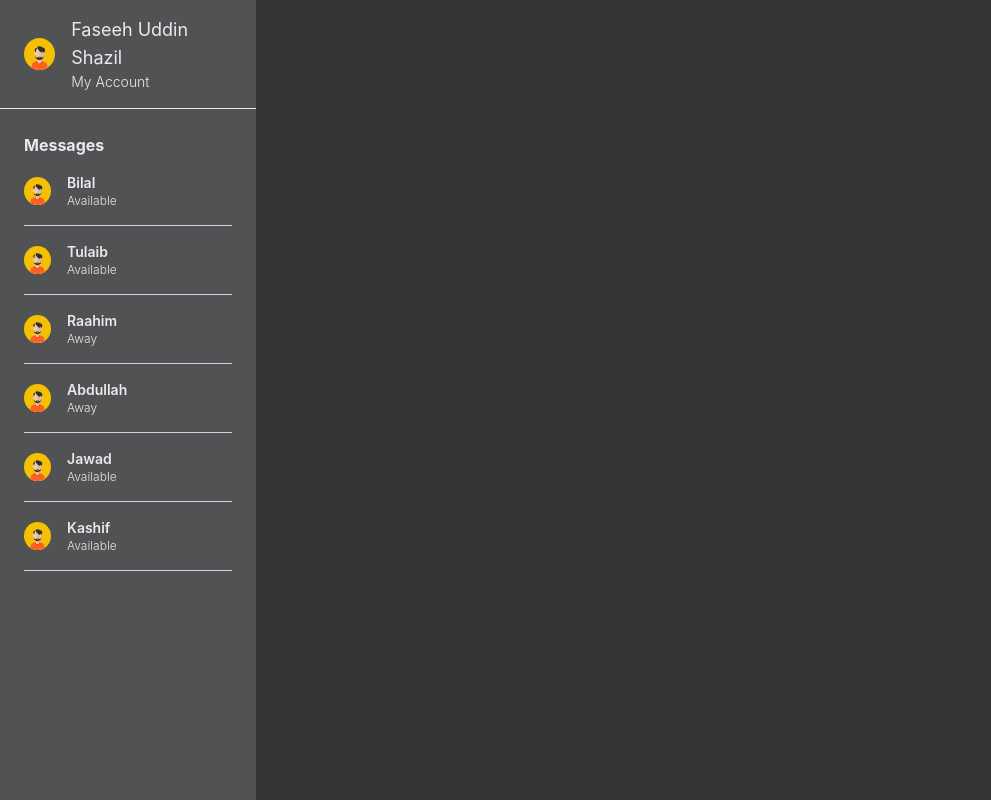
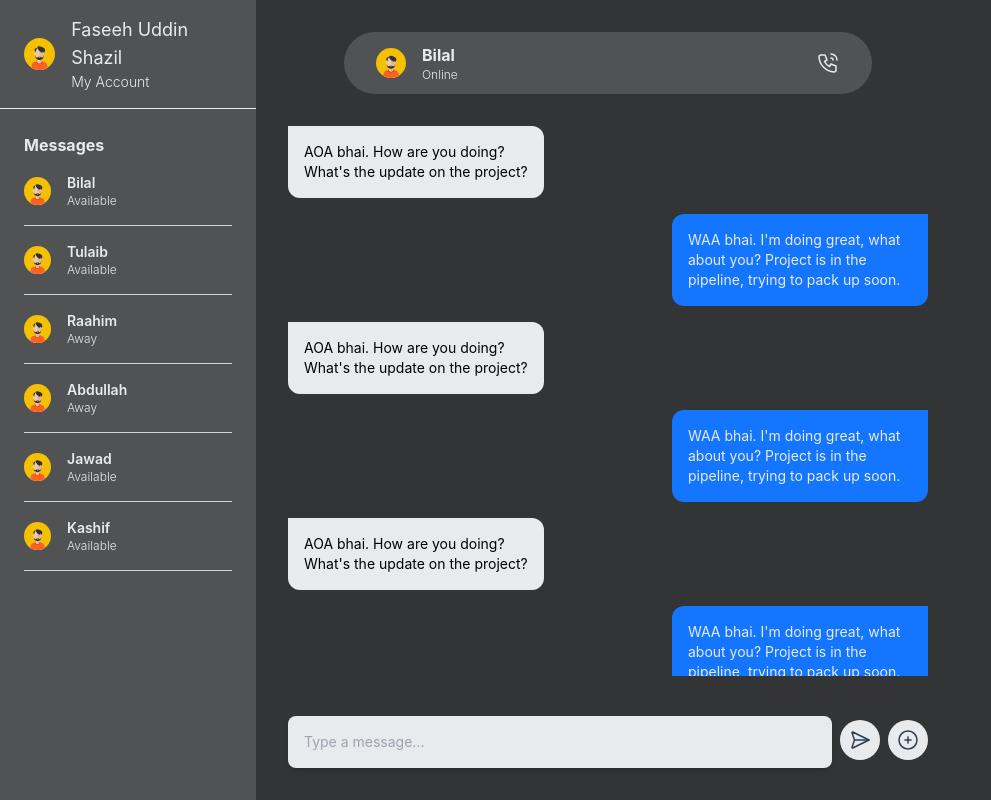
Before and after one commit to Faseeh-Uddin/chat-app-mern, a React (Create React App) app in the folder client/: page / in a window 1280 px wide. Shown: the whole page, without its empty margins (0-991 px from the left). Built offline with nearby package versions, Linux system fonts and the light colour scheme.

Commit message:
Added Front-end for chat screen section

```diff
--- a/client/src/App.css
+++ b/client/src/App.css
@@ -28,6 +28,15 @@
   color: #61dafb;
 }
 
+
+/* For Scrollbar Styling */
+/* Works on Firefox */
+* {
+  scrollbar-width: thin;
+  scrollbar-color: #515253 #333435;
+}
+
+/* Works on Chrome, Edge, and Safari */
 @keyframes App-logo-spin {
   from {
     transform: rotate(0deg);
@@ -36,3 +45,17 @@
     transform: rotate(360deg);
   }
 }
+
+*::-webkit-scrollbar {
+  width: 12px;
+}
+
+*::-webkit-scrollbar-track {
+  background: #515253;
+}
+
+*::-webkit-scrollbar-thumb {
+  background-color: #333435;
+  border-radius: 20px;
+  border: 3px solid #515253;
+}
--- a/client/src/components/input.js
+++ b/client/src/components/input.js
@@ -5,23 +5,25 @@ const Input = ({
     name = '',
     type = 'text',
     className = '',
+    inputClassName = '',
     isRequired = true,
     placeholder = '',
     value = '',
     onChange = () => {}
 }) => {
   return (
-    <div className="w-3/4">
+    // <div className="w-3/4">
+    <div className={className}>
       <label
         for={name}
-        class={`block mb-2 text-sm font-medium text-light dark:text-white`}
+        className={`block mb-2 text-sm font-medium text-light dark:text-white`}
       >
         {label}
       </label>
       <input
         type={type}
         id={name}
-        class={`bg-gray-50 border border-gray-300 text-gray-900 text-sm rounded-lg focus:ring-blue-500 focus:border-blue-500 block w-full p-2.5 ${className}`}
+        className={`bg-gray-50 border border-gray-300 text-gray-900 text-sm rounded-lg focus:ring-blue-500 focus:border-blue-500 block w-full p-2.5 ${inputClassName}`}
         placeholder={placeholder}
         required = {isRequired}
         value={value}
--- a/client/src/modules/dashboard.js
+++ b/client/src/modules/dashboard.js
@@ -1,5 +1,7 @@
 import React from "react";
 import Avatar from "../assets/avatar.svg";
+import Input from "../components/input";
+
 const Dashboard = () => {
     const contacts = [
         {
@@ -65,7 +67,63 @@ const Dashboard = () => {
                     </div>
                 </div>
             </div>
-            <div className="w-[55%] h-screen"></div>
+            <div className="w-[55%] h-screen flex flex-col items-center">
+                <div className="w-[75%] bg-light-gray h-[8%] mt-8 rounded-full flex items-center px-8">
+                    <div className="cursor-pointer"><img src={Avatar} alt="img" className="h-[30px] w-[30px]" /></div>
+                    <div className="ml-4 mr-auto">
+                        <h3 className="font-bold text-light">Bilal</h3>
+                        <p className="text-xs font-light text-light">Online</p>
+                    </div>
+                    <div className="cursor-pointer">
+                        <svg xmlns="http://www.w3.org/2000/svg" className="icon icon-tabler icon-tabler-phone-call" width="24" height="24" viewBox="0 0 24 24" stroke-width="1.5" stroke="#e8eaed" fill="none" stroke-linecap="round" stroke-linejoin="round">
+                        <path stroke="none" d="M0 0h24v24H0z" fill="none"/>
+                        <path d="M5 4h4l2 5l-2.5 1.5a11 11 0 0 0 5 5l1.5 -2.5l5 2v4a2 2 0 0 1 -2 2a16 16 0 0 1 -15 -15a2 2 0 0 1 2 -2" />
+                        <path d="M15 7a2 2 0 0 1 2 2" />
+                        <path d="M15 3a6 6 0 0 1 6 6" />
+                        </svg>
+                    </div>
+                </div>
+                <div className="h-[75%] w-full overflow-y-scroll">
+                    <div className="p-8">
+                        <div className="max-w-[40%] text-sm bg-light rounded-b-xl rounded-tr-xl p-4 mb-4">
+                            AOA bhai. How are you doing? What's the update on the project?
+                        </div>
+                        <div className="max-w-[40%] text-sm bg-primary rounded-b-xl rounded-tl-xl p-4 mb-4 ml-auto text-light">
+                            WAA bhai. I'm doing great, what about you? Project is in the pipeline, trying to pack up soon.
+                        </div>
+                        <div className="max-w-[40%] text-sm bg-light rounded-b-xl rounded-tr-xl p-4 mb-4">
+                            AOA bhai. How are you doing? What's the update on the project?
+                        </div>
+                        <div className="max-w-[40%] text-sm bg-primary rounded-b-xl rounded-tl-xl p-4 mb-4 ml-auto text-light">
+                            WAA bhai. I'm doing great, what about you? Project is in the pipeline, trying to pack up soon.
+                        </div>
+                        <div className="max-w-[40%] text-sm bg-light rounded-b-xl rounded-tr-xl p-4 mb-4">
+                            AOA bhai. How are you doing? What's the update on the project?
+                        </div>
+                        <div className="max-w-[40%] text-sm bg-primary rounded-b-xl rounded-tl-xl p-4 mb-4 ml-auto text-light">
+                            WAA bhai. I'm doing great, what about you? Project is in the pipeline, trying to pack up soon.
+                        </div>
+                    </div>
+                </div>
+                <div className="p-8 w-full flex items-center">
+                    <Input placeholder="Type a message..." className="w-[85%]" inputClassName="p-4 border-0 shadow-md rounded-full bg-light outline-none" />
+                    <div className="ml-2 mt-1 p-2 cursor-pointer bg-light rounded-full">
+                        <svg xmlns="http://www.w3.org/2000/svg" className="icon icon-tabler icon-tabler-send-2" width="24" height="24" viewBox="0 0 24 24" stroke-width="1.5" stroke="#2c3e50" fill="none" stroke-linecap="round" stroke-linejoin="round">
+                        <path stroke="none" d="M0 0h24v24H0z" fill="none"/>
+                        <path d="M4.698 4.034l16.302 7.966l-16.302 7.966a.503 .503 0 0 1 -.546 -.124a.555 .555 0 0 1 -.12 -.568l2.468 -7.274l-2.468 -7.274a.555 .555 0 0 1 .12 -.568a.503 .503 0 0 1 .546 -.124z" />
+                        <path d="M6.5 12h14.5" />
+                        </svg>
+                    </div>
+                    <div className="ml-2 mt-1 p-2 cursor-pointer bg-light rounded-full">
+                        <svg xmlns="http://www.w3.org/2000/svg" className="icon icon-tabler icon-tabler-circle-plus" width="24" height="24" viewBox="0 0 24 24" stroke-width="1.5" stroke="#2c3e50" fill="none" stroke-linecap="round" stroke-linejoin="round">
+                        <path stroke="none" d="M0 0h24v24H0z" fill="none"/>
+                        <path d="M3 12a9 9 0 1 0 18 0a9 9 0 0 0 -18 0" />
+                        <path d="M9 12h6" />
+                        <path d="M12 9v6" />
+                        </svg>
+                    </div>
+                </div>
+            </div>
             <div className="w-[25%] h-screen"></div>
         </div>
     )
```
